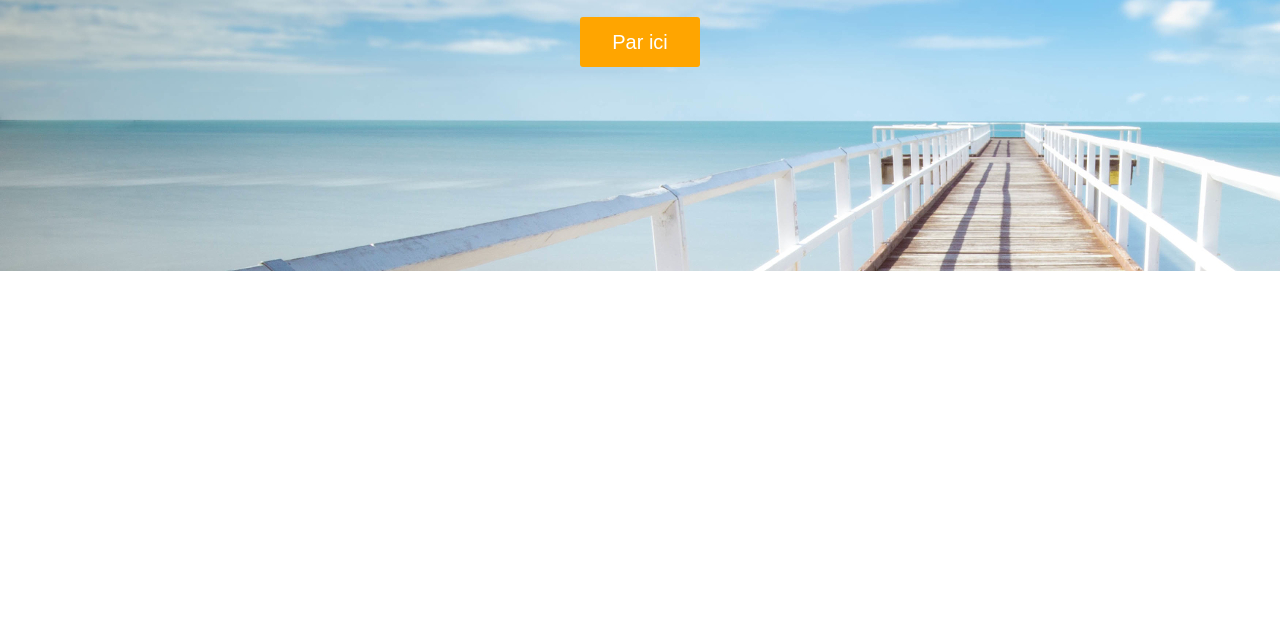
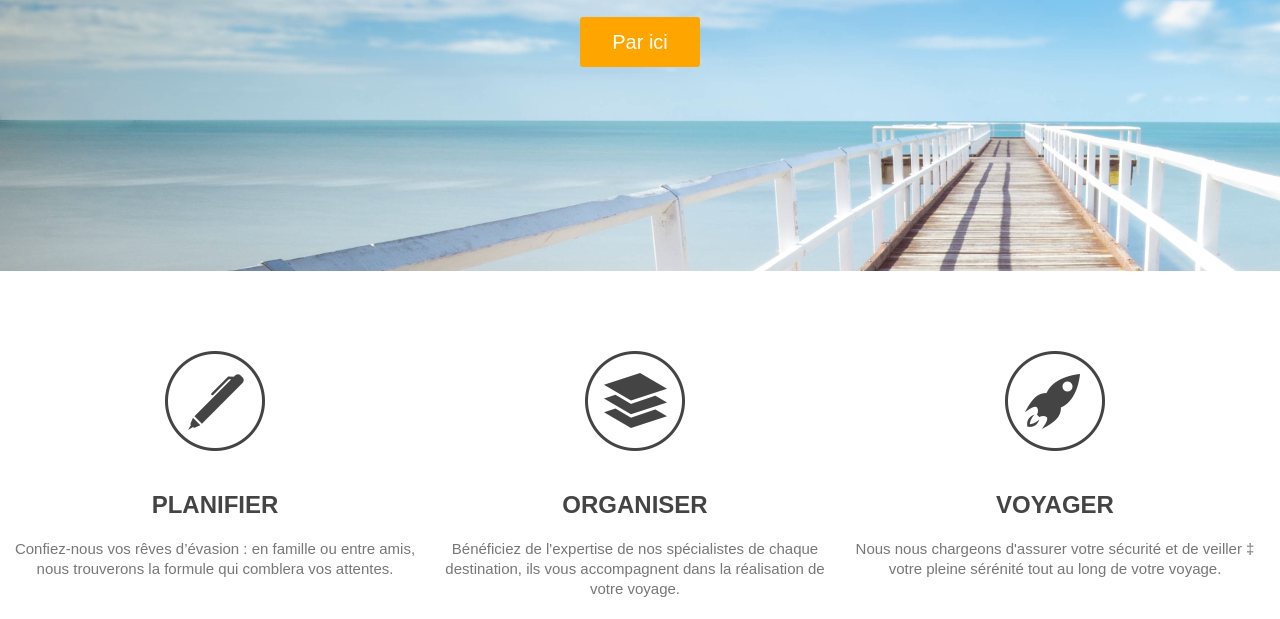
Before and after one commit to CarlosGomes94290/travel_agency, a plain HTML site: page index.html in a window 1280 px wide. Shown: the part 429-1048 px from the top of the page. Before the commit the page ends 800 px from the top, so only its background shows below. Drawn offline with Linux system fonts and the light colour scheme.

Commit message:
Add steps style

```diff
--- a/index.html
+++ b/index.html
@@ -30,10 +30,25 @@
   </section>
 
   <section id="steps">
-  <div class="wrapper">
-
+    <div class="wrapper">
+      <ul>
+        <li id="step-1">
+          <h4>Planifier</h4>
+          <p>Confiez-nous vos rêves d’évasion : en famille ou entre amis, nous trouverons la formule qui comblera vos attentes.
+          </p>
+        </li>
+        <li id="step-2">
+          <h4>Organiser</h4>
+          <p>Bénéficiez de l'expertise de nos spécialistes de chaque destination, ils vous accompagnent dans la réalisation de votre voyage.
+          </p>
+        </li>
+        <li id="step-3">
+          <h4>Voyager</h4>
+          <p>Nous nous chargeons d'assurer votre sécurité et de veiller ‡ votre pleine sérénité tout au long de votre voyage.
+          </p>
+        </li>
+      </ul>
     </div>
-
   </section>
 
   <section id="possibilities">
--- a/styles.css
+++ b/styles.css
@@ -15,6 +15,7 @@ h1 {
   font-size: 45px;
   color: #444;
 }
+
 
 .wrapper {
   width: auto;
@@ -38,6 +39,17 @@ a {
 h2 {
   color: #444;
   font-size: 50px;
+}
+
+h4 {
+  font-size: 24px;
+  color: #444;
+
+}
+
+p {
+  line-height: 20px;
+  color: #777;
 }
 
 /* HEADER */
@@ -99,3 +111,38 @@ header nav ul li a {
 #main-image a:hover {
   background: #FF7145;
 }
+
+/* STEPS */
+
+#steps ul {
+  margin: 80px 0;
+}
+
+#steps h4 {
+  text-transform: uppercase;
+  margin-bottom: 20px;
+}
+
+#steps p {
+  margin-bottom: 20px;
+}
+
+#steps ul li {
+  width: 410px;
+  float: left;
+  padding-top: 140px;
+  text-align: center;
+  margin-right: 10px;
+}
+
+#step-1 {
+  background: url('images/steps-icon-1.png') no-repeat top center;
+}
+
+#step-2 {
+  background: url('images/steps-icon-2.png') no-repeat top center;
+}
+
+#step-3 {
+  background: url('images/steps-icon-3.png') no-repeat top center;
+}
```
